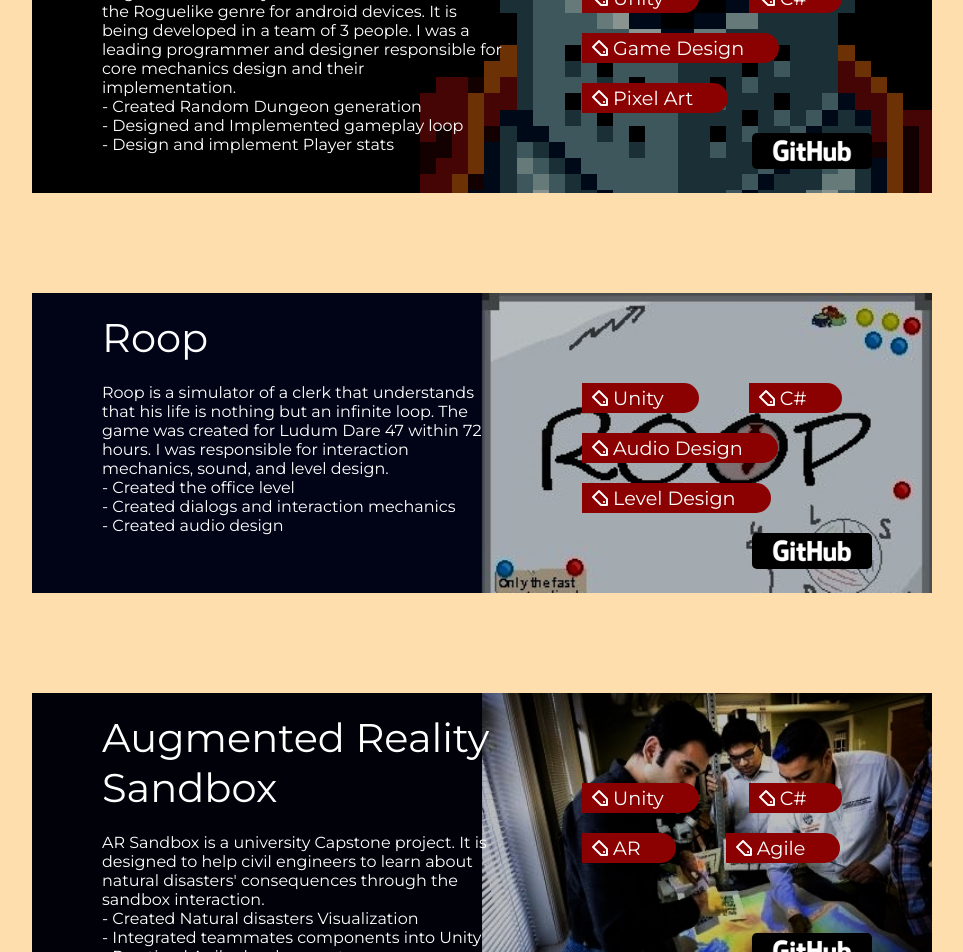
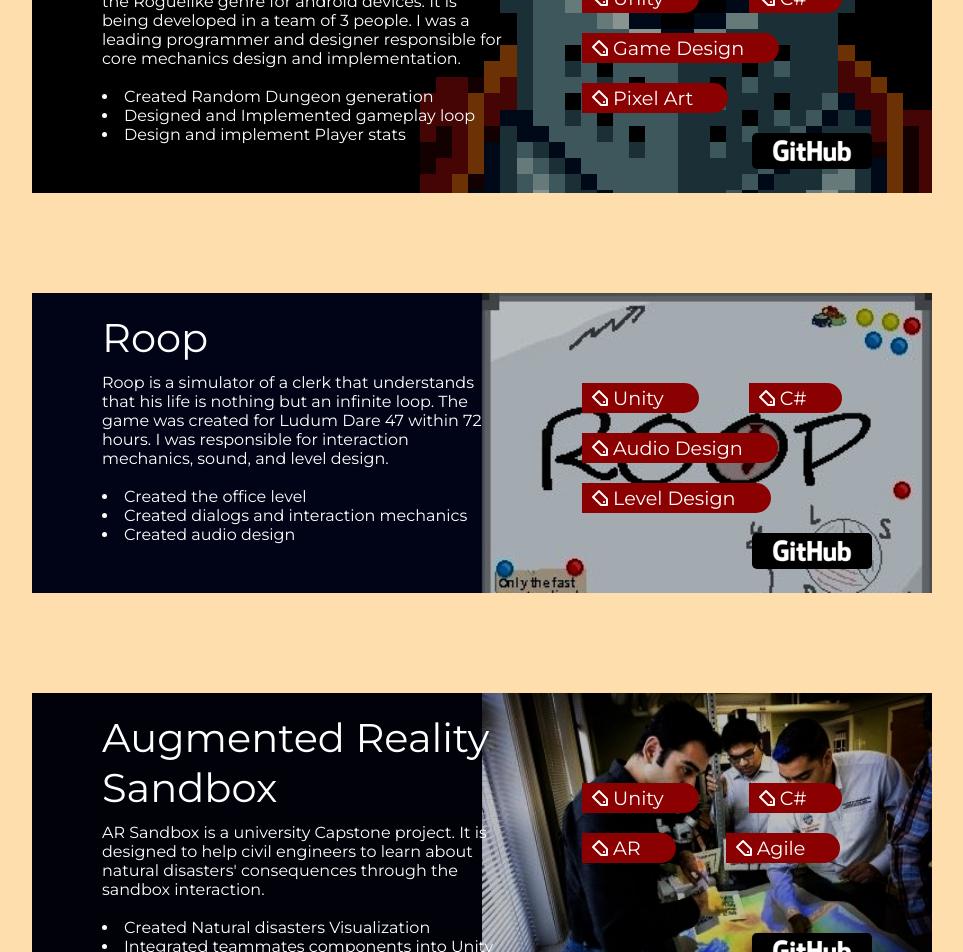
Before and after one commit to Greblovs/DanilaWeb, a React (Create React App) app in the folder danilaweb/: page / in a window 1280 px wide. Shown: the part 2740-3692 px from the top of the page, without its empty margins (158-1121 px from the left). Built offline with nearby package versions, Linux system fonts and the light colour scheme.

Commit message:
changed lists and text structure

```diff
--- a/danilaweb/src/Components/My Projects/MyProjects.js
+++ b/danilaweb/src/Components/My Projects/MyProjects.js
@@ -17,10 +17,11 @@ const MyProjects = (props) =>{
                     </div>
                     <div className={classes.projectText}>
                     Rogues` Tales is a dynamic Pixel Action-RPG in the Roguelike genre for android devices.
-                    It is being developed in a team of 3 people. I was a leading programmer and designer responsible for core mechanics design and their implementation. <br />
-                     - Created Random Dungeon generation <br />
-                     - Designed and Implemented gameplay loop <br />
-                     - Design and implement Player stats </div>
+                    It is being developed in a team of 3 people. I was a leading programmer and designer responsible for core mechanics design and implementation. <br /> <br />
+                        <li>Created Random Dungeon generation </li>
+                        <li>Designed and Implemented gameplay loop  </li>
+                        <li>Design and implement Player stats  </li>
+                </div>
                     <div className={classes.projectTags}></div>
                 </div>
                 {width>=1024 ?
@@ -85,10 +86,11 @@ const MyProjects = (props) =>{
                         Roop
                     </div>
                     <div className={classes.projectText}>
-                    Roop is a simulator of a clerk that understands that his life is nothing but an infinite loop. The game was created for Ludum Dare 47 within 72 hours. I was responsible for interaction mechanics, sound, and level design. <br />
-                        - Created the office level <br />
-                        - Created dialogs and interaction mechanics <br />
-                        - Created audio design                  </div>
+                    Roop is a simulator of a clerk that understands that his life is nothing but an infinite loop. The game was created for Ludum Dare 47 within 72 hours. I was responsible for interaction mechanics, sound, and level design.  <br /> <br />
+                        <li>Created the office level</li>
+                        <li>Created dialogs and interaction mechanics</li>
+                        <li>Created audio design</li>
+                    </div>
                     <div className={classes.projectTags}></div>
                 </div>
                 {width>=1024 ?
@@ -154,10 +156,11 @@ const MyProjects = (props) =>{
                         Augmented Reality Sandbox
                     </div>
                     <div className={classes.projectText}>
-                        AR Sandbox is a university Capstone project. It is designed to help civil engineers to learn about natural disasters' consequences through the sandbox interaction. <br />
-                        - Created Natural disasters Visualization <br />
-                        - Integrated teammates components into Unity <br />
-                        - Practiced Agile development                     </div>
+                        AR Sandbox is a university Capstone project. It is designed to help civil engineers to learn about natural disasters' consequences through the sandbox interaction. <br />  <br />
+                        <li>Created Natural disasters Visualization </li>
+                        <li>Integrated teammates components into Unity </li>
+                        <li>Practiced Agile development</li>
+                </div>
                     <div className={classes.projectTags}></div>
                 </div>
                 {width>=1024 ?
--- a/danilaweb/src/Components/My Projects/Myprojects.module.scss
+++ b/danilaweb/src/Components/My Projects/Myprojects.module.scss
@@ -55,7 +55,7 @@ $main-font: "Merriweather";
   }
 
   .projectText{
-    margin-top: 20px;
+    margin-top: 10px;
     width: 400px;
 
     color: white;
```
